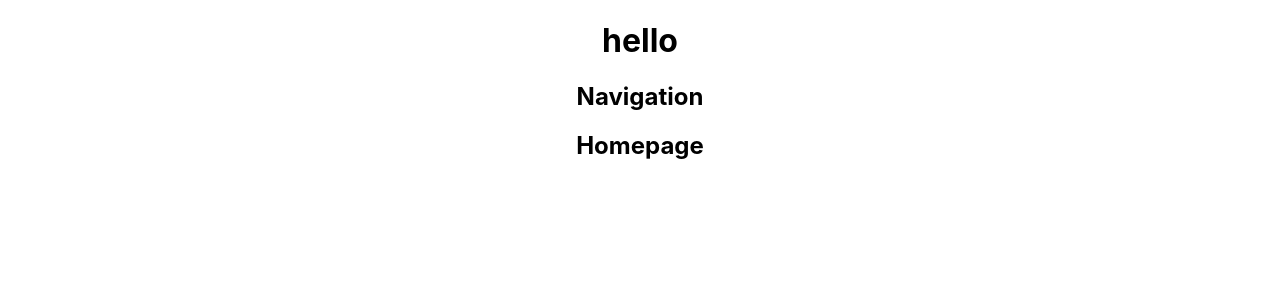
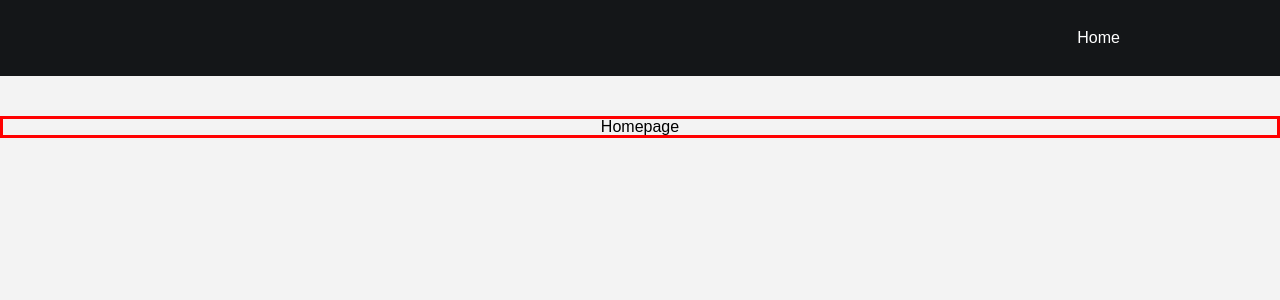
Before and after one commit to april5622/ordering-food-online, a React (Create React App) app in the folder food-online/: page / in a window 1280 px wide. Shown: the top 300 px of the page. Built offline with nearby package versions, Linux system fonts and the light colour scheme.

Commit message:
styling foundation

```diff
--- a/food-online/src/App.css
+++ b/food-online/src/App.css
@@ -1,38 +1,129 @@
-.App {
-  text-align: center;
+html,
+body,
+div,
+span,
+applet,
+object,
+iframe,
+h1,
+h2,
+h3,
+h4,
+h5,
+h6,
+p,
+blockquote,
+pre,
+a,
+abbr,
+acronym,
+address,
+big,
+cite,
+code,
+del,
+dfn,
+em,
+img,
+ins,
+kbd,
+q,
+s,
+samp,
+small,
+strike,
+strong,
+sub,
+sup,
+tt,
+var,
+b,
+u,
+i,
+center,
+dl,
+dt,
+dd,
+ol,
+ul,
+li,
+fieldset,
+form,
+label,
+legend,
+table,
+caption,
+tbody,
+tfoot,
+thead,
+tr,
+th,
+td,
+article,
+aside,
+canvas,
+details,
+embed,
+figure,
+figcaption,
+footer,
+header,
+hgroup,
+menu,
+nav,
+output,
+ruby,
+section,
+summary,
+time,
+mark,
+audio,
+video {
+	margin: 0;
+	padding: 0;
+	border: 0;
+	font-size: 100%;
+	font: inherit;
+	vertical-align: baseline;
+}
+/* HTML5 display-role reset for older browsers */
+article,
+aside,
+details,
+figcaption,
+figure,
+footer,
+header,
+hgroup,
+menu,
+nav,
+section {
+	display: block;
+}
+body {
+	line-height: 1;
+}
+ol,
+ul {
+	list-style: none;
+}
+blockquote,
+q {
+	quotes: none;
+}
+blockquote:before,
+blockquote:after,
+q:before,
+q:after {
+	content: '';
+	content: none;
+}
+table {
+	border-collapse: collapse;
+	border-spacing: 0;
 }
 
-.App-logo {
-  height: 40vmin;
-  pointer-events: none;
+html {
+	font-family: sans-serif;
+	background: #f3f3f3;
 }
-
-@media (prefers-reduced-motion: no-preference) {
-  .App-logo {
-    animation: App-logo-spin infinite 20s linear;
-  }
-}
-
-.App-header {
-  background-color: #282c34;
-  min-height: 100vh;
-  display: flex;
-  flex-direction: column;
-  align-items: center;
-  justify-content: center;
-  font-size: calc(10px + 2vmin);
-  color: white;
-}
-
-.App-link {
-  color: #61dafb;
-}
-
-@keyframes App-logo-spin {
-  from {
-    transform: rotate(0deg);
-  }
-  to {
-    transform: rotate(360deg);
-  }
-}
--- a/food-online/src/App.js
+++ b/food-online/src/App.js
@@ -1,16 +1,25 @@
+import React from 'react';
+import { Route } from 'react-router-dom';
 import './App.css';
 import Homepage from './components/Homepage';
 import Navigation from './components/Navigation';
 
 
+
 function App() {
   return (
     <div className="App">
-     <h1>hello</h1>
-     <Navigation/>
-     <Homepage/>
+					<Navigation  />
 
-    </div>
+					{/* Routes */}
+					<Route exact path="/">
+						<Homepage />
+					</Route>
+
+					{/* <Route path="/cart">
+						<ShoppingCart cart={cart} />
+					</Route> */}
+		</div>
   );
 }
 
--- a/food-online/src/components/Homepage.js
+++ b/food-online/src/components/Homepage.js
@@ -1,8 +1,9 @@
 import React from 'react'
+import '../css/Homepage.css';
 
 function Homepage() {
     return (
-        <div>
+        <div className="homepage">
             <h2>Homepage</h2>
         </div>
     )
--- a/food-online/src/components/Navigation.js
+++ b/food-online/src/components/Navigation.js
@@ -1,10 +1,15 @@
-import React from 'react'
+import React from 'react';
+import { NavLink } from 'react-router-dom';
+import "../css/Navigation.css";
 
-function Navigation() {
+const Navigation = props => {
     return (
-        <div>
-            <h2>Navigation</h2>
-        </div>
+        <div className="navigation">
+            <NavLink to="/">Home</NavLink>
+            <NavLink to="/cart">
+                {/* Cart <span>{cart.length}</span> */}
+            </NavLink>
+		</div>
     )
 }
 
--- /dev/null
+++ b/food-online/src/css/Homepage.css
@@ -0,0 +1,5 @@
+.homepage{
+    display: flex;
+    justify-content: center;
+    border: solid red;
+}
--- /dev/null
+++ b/food-online/src/css/Navigation.css
@@ -0,0 +1,29 @@
+.navigation {
+	display: flex;
+	justify-content: flex-end;
+	padding: 0 100px;
+	transition: 0.2s ease-in;
+	margin-bottom: 40px;
+
+    background: #141618;
+}
+
+a {
+    color: white;
+    text-decoration: none;
+    padding: 30px 20px;
+}
+
+span {
+    display: inline-block;
+    position: relative;
+    top: -8px;
+    left: 0px;
+    font-weight: bold;
+    line-height: 18px;
+    text-align: center;
+    background: lightcoral;
+    border-radius: 100%;
+    width: 18px;
+    height: 18px;
+}
--- a/food-online/src/index.js
+++ b/food-online/src/index.js
@@ -1,17 +1,13 @@
 import React from 'react';
 import ReactDOM from 'react-dom';
-import './index.css';
+import { BrowserRouter as Router, withRouter } from 'react-router-dom';
 import App from './App';
-import reportWebVitals from './reportWebVitals';
+
+const AppWithRouter = withRouter(App);
 
 ReactDOM.render(
-  <React.StrictMode>
-    <App />
-  </React.StrictMode>,
-  document.getElementById('root')
+	<Router>
+		<AppWithRouter />
+	</Router>,
+	document.getElementById('root')
 );
-
-// If you want to start measuring performance in your app, pass a function
-// to log results (for example: reportWebVitals(console.log))
-// or send to an analytics endpoint. Learn more: https://bit.ly/CRA-vitals
-reportWebVitals();
```
Also changed, not shown: 1 other file (tests, documents, lock files or other folders).
